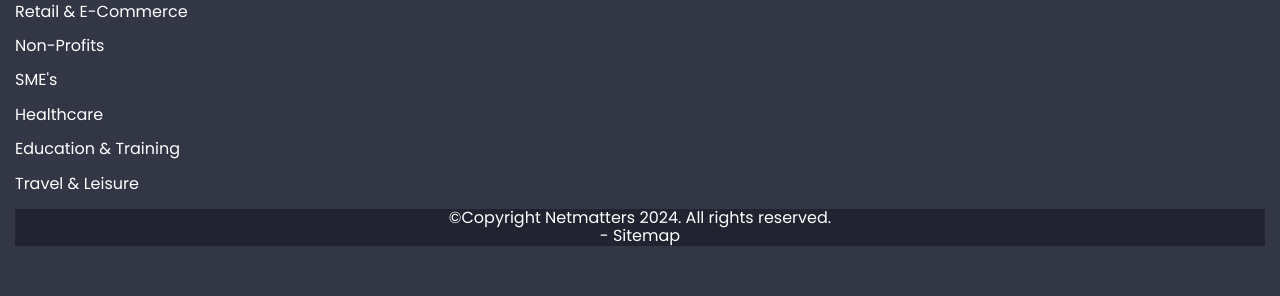
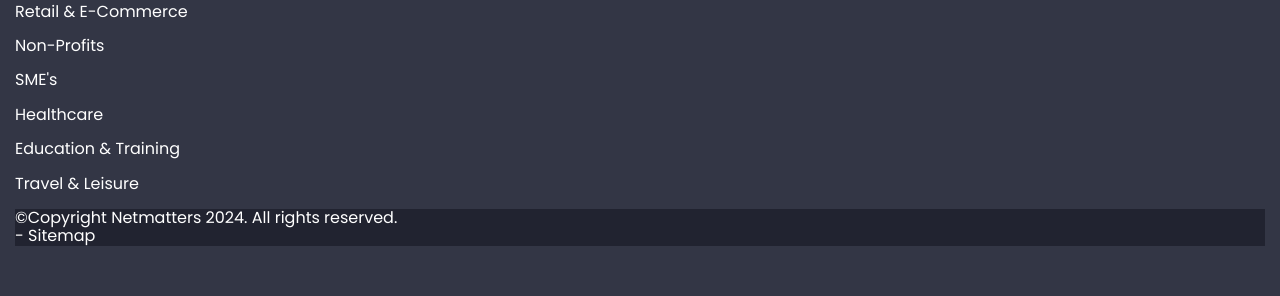
Before and after one commit to ChristopherMorriss/Netmatters-Website-Clone-ChristopherMorriss, a PHP site: page / in a window 1280 px wide. Shown: the part 6181-6477 px from the top of the page. Run offline with PHP 8.4, Linux system fonts and the light colour scheme; some web fonts are replaced.

Commit message:
Temporarily removed text align for copyright

```diff
--- a/css/style.css
+++ b/css/style.css
@@ -37,7 +37,6 @@ footer a:hover {
 
 .footer-background {
   background-color: #212330;
-  text-align: center;
   color: white;
   width: 100%;
 }
--- a/scss/base/_background.scss
+++ b/scss/base/_background.scss
@@ -19,7 +19,7 @@ footer{
 
 .footer-background{
   background-color: $footer-black;
-  text-align: center;
+  //text-align: center;
   color:white;
   width:100%;
 }
```
